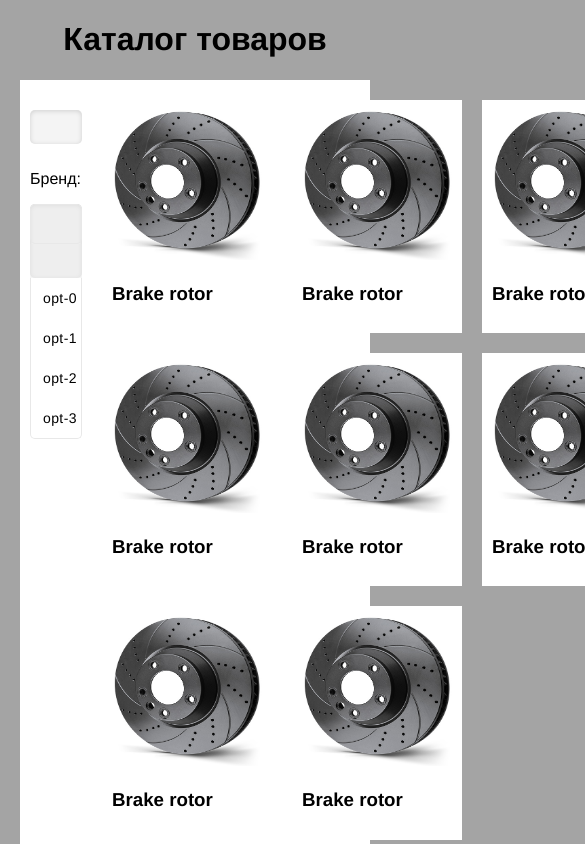
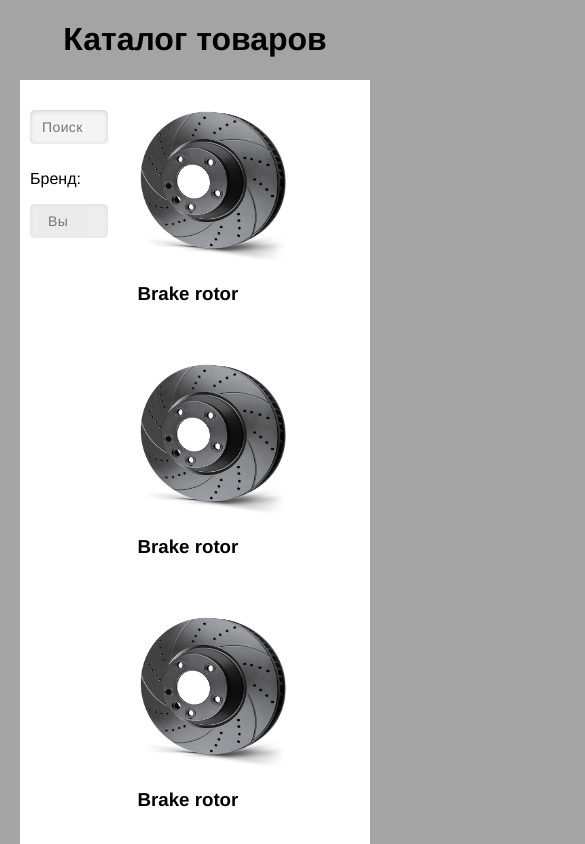
Before and after one commit to VladyKoo/vue_task_catalog, a Vue app: page / in a window 390 px wide. Shown: the top 844 px of the page, 585 px wide, since content can reach past the window. Built offline with nearby package versions, Linux system fonts and the light colour scheme.

Commit message:
change selector

```diff
--- a/src/components/CatalogFilter.vue
+++ b/src/components/CatalogFilter.vue
@@ -29,7 +29,6 @@
           <input type="checkbox" />
           <input type="checkbox" />
         </div> -->
-        <p>{{ value }}</p>
       </form>
     </div>
   </div>
@@ -43,7 +42,19 @@ export default {
   props: {},
   data: () => ({
     value: [],
-    options: ["opt-0", "opt-1", "opt-2", "opt-3"]
+    // options: [
+    //   "Option-000000000000000000000000000",
+    //   "Opt-1",
+    //   "Opt-2",
+    //   "Opt-3.1",
+    //   "Opt-3",
+    //   "Opt-4",
+    //   "Opt-5",
+    //   "Opt-6",
+    //   "Opt-7",
+    //   "Opt-8s"
+    // ]
+    options: ["Opt-1", "Opt-2", "Opt-3.1", "Opt-3", "Opt-4"]
     // options: []
   }),
   computed: {},
--- a/src/components/Multiselect.vue
+++ b/src/components/Multiselect.vue
@@ -2,65 +2,59 @@
   <div>
     <div
       class="multiselect"
-      :tabindex="searchable ? -1 : 0"
+      :tabindex="-1"
       @focus="activate($event)"
-      @blur.prevent="deactivate($event)"
+      @blur="deactivate($event)"
     >
-      <div class="multiselect__tags" v-show="searchable">
-        <div class="multiselect__tags-wrap">
-          <template v-for="(option, index) of propsValue" @mousedown.prevent>
+      <div class="multiselect__selector">
+        <div class="multiselect__tags" v-show="propsValue.length > 0">
+          <template v-for="(option, index) of propsValue">
             <span class="multiselect__tag" :key="index">
-              <span v-text="option"></span>
+              <span>{{ option }}</span>
               <i
-                tabindex="1"
                 @mousedown.prevent="removeElement(option)"
                 class="multiselect__tag-icon"
               ></i>
             </span>
           </template>
         </div>
-      </div>
+
         <input
           class="multiselect__input"
           v-show="searchable"
           type="text"
           placeholder="Выберите значение"
           autocomplete="off"
-        tabindex="0"
-        @input="select($event.target.value)"
-        @focus.prevent="activate($event)"
-        @blur.prevent="deactivate($event)"
+          @focus="activate($event)"
+          @blur="deactivate($event)"
+          @input="updateSearch($event.target.value)"
         />
+      </div>
+
       <transition name="multiselect__overlay">
         <div
           class="multiselect__content-wrapper"
           v-show="isOpen"
-          @focus="activate"
-          tabindex="-1"
           @mousedown.prevent
         >
-          <ul class="multiselect__content" :style="contentStyle">
+          <ul class="multiselect__content">
             <template>
-              <li
-                class="multiselect__element"
-                v-for="(option, index) of propsOptions"
-                :key="index"
-              >
+              <li v-for="(option, index) of filteredOptions" :key="index">
                 <span
+                  class="multiselect__option"
                   :class="optionSelected(option)"
-                  @click.stop="select(option)"
-                  class="multiselect__option"
+                  @click.stop="selectOption(option)"
                 >
                   {{ option }}
                 </span>
               </li>
             </template>
-            <li v-show="0">
+            <li v-show="options.length > 0 && filteredOptions.length === 0">
               <span class="multiselect__option">
-                Элемент не обнаружен.
+                Элемент не найден.
               </span>
             </li>
-            <li v-show="propsOptions.length === 0">
+            <li v-show="options.length === 0">
               <span class="multiselect__option">
                 Лист пуст.
               </span>
@@ -87,20 +81,31 @@ export default {
     }
   },
   data: () => ({
-    isOpen: true,
-    searchable: true
+    isOpen: false,
+    searchable: true,
+    search: ""
   }),
   computed: {
     propsValue() {
       return this.value || [];
     },
-    propsOptions() {
-      return this.options;
+    filteredOptions() {
+      const search = this.search.toLowerCase().trim() || "";
+      const newArray = this.options.slice().filter(elem => {
+        if (elem.toLowerCase().indexOf(search) < 0) {
+          return false;
+        } else return true;
+      });
+      return newArray;
     },
-    contentStyle() {
-      return !this.options.length
-        ? { display: "inline-block" }
-        : { display: "block" };
+    inputStyle() {
+      if (this.searchable) {
+        // Hide input by setting the width to 0 allowing it to receive focus
+        return this.isOpen
+          ? { width: "100%" }
+          : { width: "0", position: "absolute", padding: "0" };
+      }
+      return "";
     }
   },
   methods: {
@@ -109,30 +114,21 @@ export default {
       this.isOpen = true;
       console.log("Active");
       console.log(event);
-
-      // console.log("isOpen = " + this.isOpen);
-      // console.log("searchable = " + this.searchable);
     },
     deactivate(event) {
       if (this.propsValue.length === 0) this.searchable = true;
       else this.searchable = false;
-
       this.isOpen = false;
       console.log("Diactive");
       console.log(event);
-
-      // console.log("isOpen = " + this.isOpen);
-      // console.log("searchable = " + this.searchable);
     },
-    select(option) {
-      console.log(option);
-      console.log(this.isSelected(option));
-
+    updateSearch(value) {
+      this.search = value;
+    },
+    selectOption(option) {
       if (this.isSelected(option)) this.removeElement(option);
       else {
         const array = this.value.slice();
-        console.log(this.options);
-
         array.push(option);
         this.$emit("input", array);
       }
--- /dev/null
+++ b/src/styles/_layouts.scss
@@ -0,0 +1,19 @@
+$S: 480px;
+$M: 768px;
+$L: 1170px;
+
+@mixin MQ($canvas) {
+  @if $canvas == S {
+    @media only screen and (min-width: $S) {
+      @content;
+    }
+  } @else if $canvas == M {
+    @media only screen and (min-width: $M) {
+      @content;
+    }
+  } @else if $canvas == L {
+    @media only screen and (min-width: $L) {
+      @content;
+    }
+  }
+}
--- a/src/styles/catalogFilter.scss
+++ b/src/styles/catalogFilter.scss
@@ -3,6 +3,7 @@
 
 .filter__container {
   background: #fff;
+  max-width: 250px;
 }
 
 .filter__form {
@@ -14,7 +15,7 @@
 .form {
   &__input {
     margin: 10px 0;
-    padding: 0px 40px 0px 12px;
+    padding: 0px 20px 0px 12px;
     height: 34px;
     width: 100%;
     background: rgba(234, 234, 234, 0.5);
--- a/src/styles/home.scss
+++ b/src/styles/home.scss
@@ -1,5 +1,6 @@
 @import 'responsive';
 @import 'variables';
+@import 'layouts';
 
 .header {
   text-align: center;
@@ -12,24 +13,30 @@
 
   &__content {
     display: grid;
-    grid-template-columns: 4fr;
+    // grid-template-columns: 4fr;
+    grid-template-columns: 1fr 3fr;
+    grid-column-gap: 20px;
+
     padding: 10px 0;
   }
 
-  &__filter {
-    // border: 1px solid black;
-  }
   &__products {
-    // border: 1px solid black;
     display: grid;
-    grid-template-columns: 1fr 1fr 1fr;
+    grid-template-columns: 1fr;
     gap: 20px;
+
+    @include MQ(S) {
+      grid-template-columns: 1fr 1fr;
+    }
+    @include MQ(M) {
+      grid-template-columns: 1fr 1fr 1fr;
+    }
   }
 }
-.filter-is-visible {
-  grid-template-columns: 1fr 3fr;
-  grid-column-gap: 20px;
-}
+// .filter-is-visible {
+//   grid-template-columns: minmax(180, 250px) 3fr;
+//   grid-column-gap: 20px;
+// }
 .filter-btn {
   border-radius: 20%;
   height: 20px;
@@ -48,7 +55,7 @@
 }
 
 @media only screen and (max-width: 850px) {
-  .filter-btn {
-    display: none;
-  }
+  // .filter-btn {
+  //   display: none;
+  // }
 }
--- a/src/styles/multiselect.scss
+++ b/src/styles/multiselect.scss
@@ -13,10 +13,8 @@ input {
 /*  */
 
 .multiselect {
-  box-sizing: content-box;
   display: block;
   position: relative;
-
   width: 100%;
   text-align: left;
   background: rgba(234, 234, 234, 0.5);
@@ -28,35 +26,17 @@ input {
   outline: none;
 }
 
-.multiselect__input {
-  padding: 0px 40px 0px 12px;
-  height: 34px;
-  width: 100%;
+.multiselect__selector {
+  min-height: 34px;
+  display: block;
+  padding: 0 20px 0 8px;
+  border-radius: 5px;
   background: rgba(234, 234, 234, 0.5);
+  font-size: 14px;
 }
 
 .multiselect__tags {
-  min-height: 40px;
-  display: block;
-  padding: 8px 40px 0 8px;
-  border-radius: 5px;
-  border: 1px solid #e8e8e8;
-  background: rgba(234, 234, 234, 0.5);
-
-  font-size: 14px;
-}
-.multiselect__overlay-enter-active,
-.multiselect__overlay-leave-active {
-  transition: all 0.5s ease;
-}
-
-.multiselect__overlay-enter,
-.multiselect__overlay-leave-to {
-  opacity: 0;
-}
-
-.multiselect__tags-wrap {
-  display: inline;
+  padding-top: 8px;
 }
 
 .multiselect__tag {
@@ -66,7 +46,6 @@ input {
   border-radius: 5px;
   margin-right: 10px;
   color: #fff;
-  line-height: 1;
   background: #e98a21;
   margin-bottom: 5px;
   white-space: nowrap;
@@ -89,58 +68,67 @@ input {
   line-height: 22px;
   transition: all 0.2s ease;
   border-radius: 5px;
+
+  &:after {
+    content: 'x';
+    color: #9e6019;
+    font-size: 16px;
+  }
+
+  &:hover {
+    background: #965c1a;
+  }
+
+  &:hover:after {
+    color: white;
+  }
 }
 
-.multiselect__tag-icon:after {
-  content: '×';
-  color: #9e6019;
-  font-size: 14px;
+.multiselect__input {
+  padding: 0px 20px 0px 10px;
+  height: 34px;
+  width: 100%;
+  background: rgba(234, 234, 234, 0.5);
 }
 
-.multiselect__tag-icon:focus,
-.multiselect__tag-icon:hover {
-  background: #965c1a;
+.multiselect__overlay-enter-active,
+.multiselect__overlay-leave-active {
+  transition: all 0.5s ease;
 }
 
-.multiselect__tag-icon:focus:after,
-.multiselect__tag-icon:hover:after {
-  color: white;
+.multiselect__overlay-enter,
+.multiselect__overlay-leave-to {
+  opacity: 0;
 }
 
 .multiselect__content-wrapper {
   position: absolute;
   display: block;
   background: #fff;
+  border: 1px solid #e8e8e8;
   width: 100%;
   max-height: 240px;
   overflow: auto;
-  border: 1px solid #e8e8e8;
-  border-top: none;
-  border-bottom-left-radius: 5px;
-  border-bottom-right-radius: 5px;
-  z-index: 50;
   -webkit-overflow-scrolling: touch;
 }
 
 .multiselect__content {
   list-style: none;
-  display: inline-block;
+  display: block;
   padding: 0;
   margin: 0;
   min-width: 100%;
-  vertical-align: top;
 }
 
 .multiselect__option {
+  cursor: pointer;
   display: block;
-  padding: 12px;
-  min-height: 40px;
+  padding: 10px;
+  min-height: 34px;
   line-height: 16px;
-  text-decoration: none;
-  text-transform: none;
-  position: relative;
-  cursor: pointer;
   white-space: nowrap;
+  overflow: hidden;
+  text-overflow: ellipsis;
 
   &:hover {
     background: rgb(200, 200, 200);
--- a/src/views/Home.vue
+++ b/src/views/Home.vue
@@ -5,9 +5,9 @@
     </header>
 
     <div class="catalog">
-      <div class=" filter-btn" @click="filterIsVisible = !filterIsVisible">
+      <!-- <div class=" filter-btn" @click="filterIsVisible = !filterIsVisible">
         Фильтр
-      </div>
+      </div> -->
       <div
         :class="{ 'filter-is-visible': filterIsVisible }"
         class="catalog__content"
```
Lines whose indentation alone changed are shown as unchanged.
